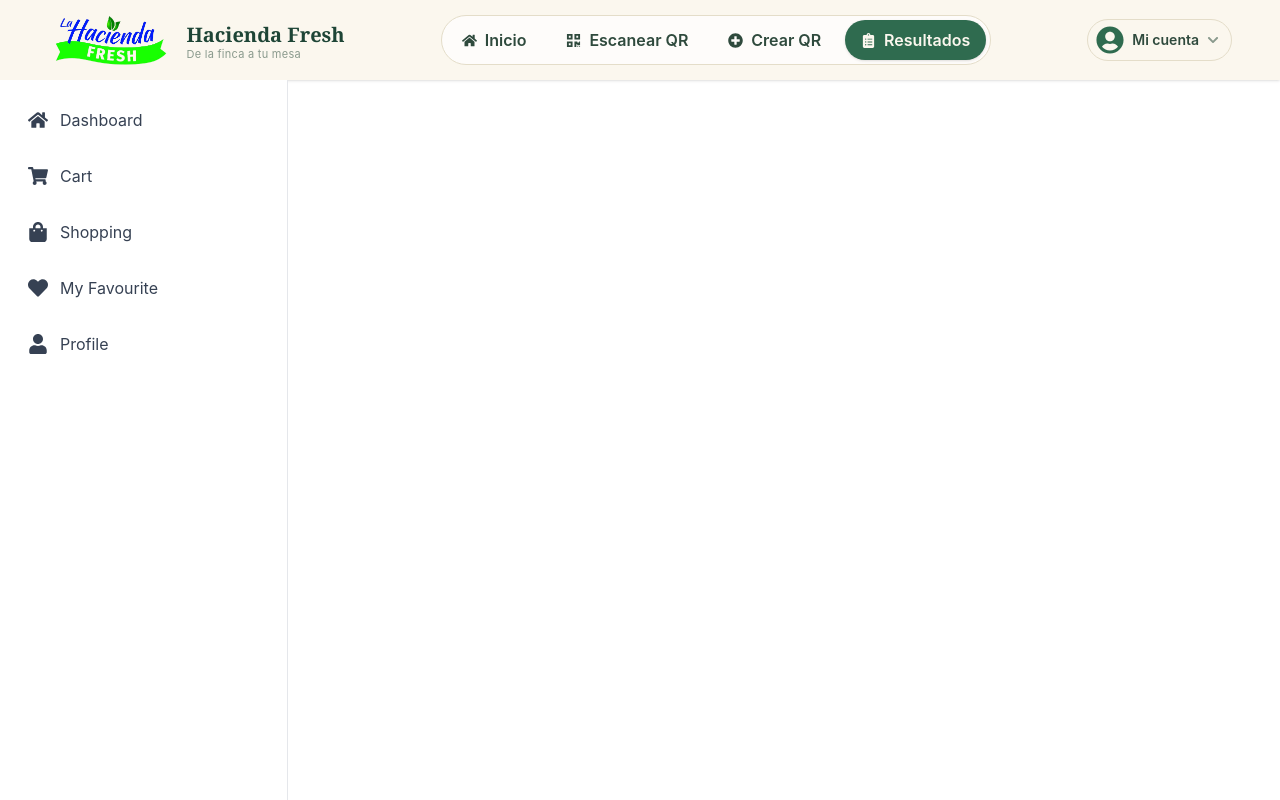
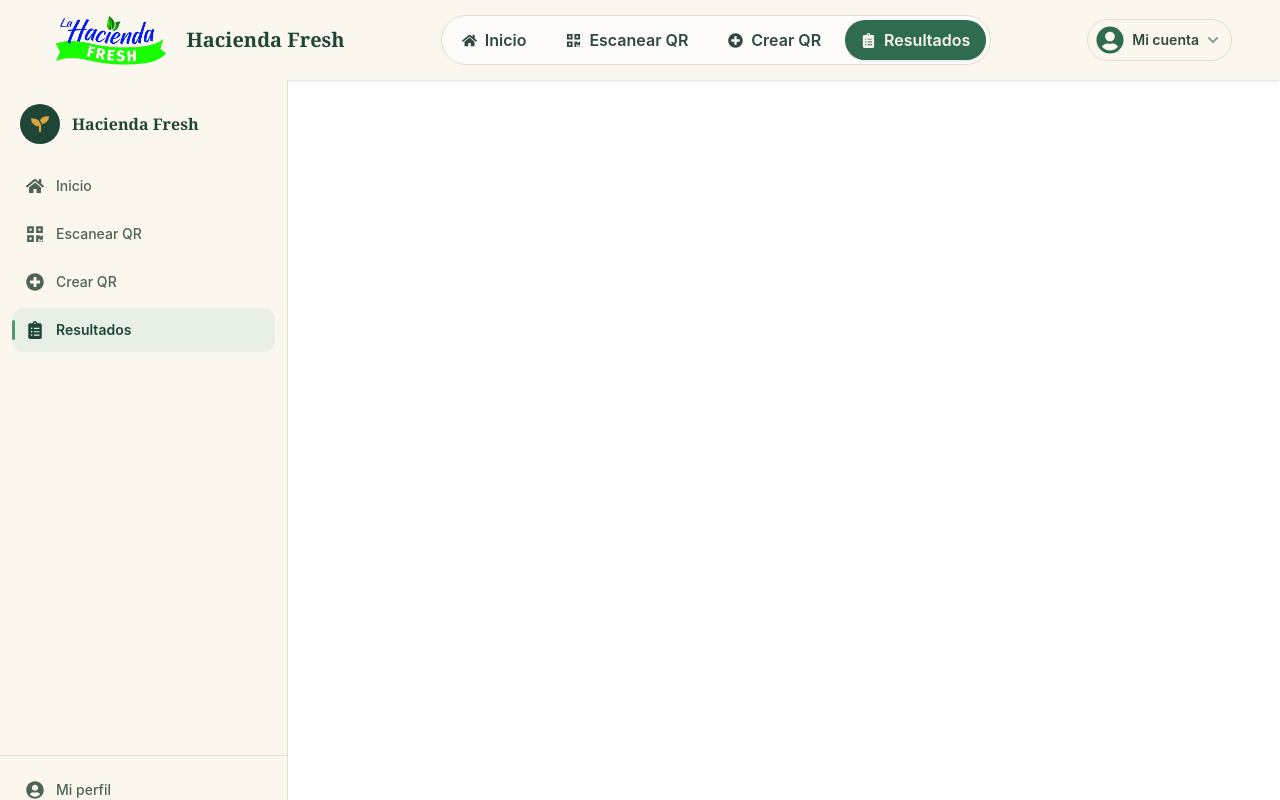
Before and after one commit to BryanOlague/QRScanner, a React (Vite) app: page /information in a window 1280 px wide. Built offline with nearby package versions, Linux system fonts and the light colour scheme.

Commit message:
Mejorando el diseño del componenente SideBar

```diff
--- a/src/components/NavBar.tsx
+++ b/src/components/NavBar.tsx
@@ -77,9 +77,7 @@ export default function NavBar() {
             <span className="font-serif text-lg lg:text-xl font-semibold text-[#1E4536]">
               Hacienda Fresh
             </span>
-            <span className="text-[11px] tracking-wide text-[#8A9A8D]">
-              De la finca a tu mesa
-            </span>
+            <span className="text-[11px] tracking-wide text-[#8A9A8D]"></span>
           </div>
         </div>
 
--- a/src/components/SideBar.tsx
+++ b/src/components/SideBar.tsx
@@ -1,39 +1,33 @@
 import { useState } from "react";
+import { NavLink } from "react-router-dom";
 import {
   FaHome,
-  FaShoppingCart,
-  FaShoppingBag,
-  FaHeart,
-  FaUser,
+  FaQrcode,
+  FaPlusCircle,
+  FaClipboardList,
+  FaUserCircle,
+  FaSignOutAlt,
+  FaSeedling,
   FaBars,
   FaTimes,
 } from "react-icons/fa";
 
+const menu = [
+  { name: "Inicio", to: "/", icon: FaHome },
+  { name: "Escanear QR", to: "/qrScanner", icon: FaQrcode },
+  { name: "Crear QR", to: "/crearQr", icon: FaPlusCircle },
+  { name: "Resultados", to: "/information", icon: FaClipboardList },
+];
+
 export default function Sidebar() {
   const [isOpen, setIsOpen] = useState(false);
 
-  const menu = [
-    {
-      name: "Dashboard",
-      icon: <FaHome />,
-    },
-    {
-      name: "Cart",
-      icon: <FaShoppingCart />,
-    },
-    {
-      name: "Shopping",
-      icon: <FaShoppingBag />,
-    },
-    {
-      name: "My Favourite",
-      icon: <FaHeart />,
-    },
-    {
-      name: "Profile",
-      icon: <FaUser />,
-    },
-  ];
+  const linkClass = (isActive: boolean) =>
+    `relative flex items-center gap-3 rounded-xl px-3.5 py-3 text-sm font-medium transition-colors duration-300 ${
+      isActive
+        ? "bg-[#E7EFE6] text-[#1E4536] font-semibold"
+        : "text-[#4C6355] hover:bg-[#F1ECDD] hover:text-[#1E4536]"
+    }`;
 
   return (
     <>
@@ -41,31 +35,20 @@ export default function Sidebar() {
       <button
         onClick={() => setIsOpen(true)}
         className="
-          fixed
-          top-24
-          left-4
-          z-50
-          md:hidden
-          bg-white
-          p-3
-          rounded-md
-          shadow
-          text-green-600
+          fixed top-24 left-4 z-50 md:hidden
+          bg-white p-3 rounded-full shadow
+          border border-[#E4DDC9]
+          text-[#2F6B4F]
         "
+        aria-label="Abrir menú"
       >
-        <FaBars size={22} />
+        <FaBars size={20} />
       </button>
 
       {/* Fondo oscuro móvil */}
       {isOpen && (
         <div
-          className="
-            fixed
-            inset-0
-            bg-black/40
-            z-30
-            md:hidden
-          "
+          className="fixed inset-0 bg-[#1E4536]/40 z-30 md:hidden"
           onClick={() => setIsOpen(false)}
         />
       )}
@@ -73,52 +56,79 @@ export default function Sidebar() {
       {/* Sidebar */}
       <aside
         className={`
-          h-full
-          w-72
-          bg-white
-          border-r
-          border-gray-200
-          p-4
-          transition-transform
-          duration-300
-
+          fixed md:sticky top-0 left-0 z-40
+          h-screen w-72
+          bg-[#FBF7EE] border-r border-[#E4DDC9]
+          flex flex-col
+          transition-transform duration-300
           ${isOpen ? "translate-x-0" : "-translate-x-full"}
-
           md:translate-x-0
         `}
       >
         {/* Botón cerrar móvil */}
-        <div className="flex justify-end mb-4 md:hidden">
-          <button onClick={() => setIsOpen(false)}>
-            <FaTimes size={22} />
+        <div className="flex justify-end p-4 md:hidden">
+          <button
+            onClick={() => setIsOpen(false)}
+            className="text-[#2F6B4F]"
+            aria-label="Cerrar menú"
+          >
+            <FaTimes size={20} />
           </button>
         </div>
 
-        <nav className="flex flex-col gap-2">
-          {menu.map((item, index) => (
-            <a
-              key={index}
-              href="#"
+        {/* Marca */}
+        <div className="flex items-center gap-3 px-5 pb-5 pt-2 md:pt-6">
+          <div className="h-10 w-10 rounded-full bg-[#1E4536] flex items-center justify-center shrink-0">
+            <FaSeedling className="text-[#D9A441]" size={18} />
+          </div>
+          <div className="flex flex-col leading-none">
+            <span className="font-serif text-base font-semibold text-[#1E4536]">
+              Hacienda Fresh
+            </span>
+            <span className="text-[11px] text-[#8A9A8D]"></span>
+          </div>
+        </div>
+
+        {/* Navegación */}
+        <nav className="flex flex-col gap-1 px-3 flex-1 overflow-y-auto">
+          {menu.map(({ name, to, icon: Icon }) => (
+            <NavLink
+              key={to}
+              to={to}
               onClick={() => setIsOpen(false)}
-              className="
-                flex
-                items-center
-                gap-3
-                rounded-md
-                px-3
-                py-3
-                text-gray-700
-                hover:bg-gray-100
-                hover:text-green-600
-                transition
-              "
+              className={({ isActive }) => linkClass(isActive)}
             >
-              <span className="text-xl">{item.icon}</span>
-
-              <span>{item.name}</span>
-            </a>
+              {({ isActive }) => (
+                <>
+                  {isActive && (
+                    <span className="absolute left-0 top-1/2 -translate-y-1/2 h-5 w-[3px] rounded-full bg-[#4C9A6A]" />
+                  )}
+                  <Icon className="text-lg" />
+                  {name}
+                </>
+              )}
+            </NavLink>
           ))}
         </nav>
+
+        {/* Cuenta */}
+        <div className="px-3 pb-5 pt-3 border-t border-[#E4DDC9] flex flex-col gap-1">
+          <NavLink
+            to="/perfil"
+            onClick={() => setIsOpen(false)}
+            className={({ isActive }) => linkClass(isActive)}
+          >
+            <FaUserCircle className="text-lg" />
+            Mi perfil
+          </NavLink>
+          <button
+            //onClick={handleLogout}
+            className="flex items-center gap-3 rounded-xl px-3.5 py-3 text-sm font-medium text-[#B5533E] hover:bg-[#FBEBE6] transition-colors duration-300"
+          >
+            <FaSignOutAlt className="text-lg" />
+            Cerrar sesión
+          </button>
+        </div>
       </aside>
     </>
   );
```
